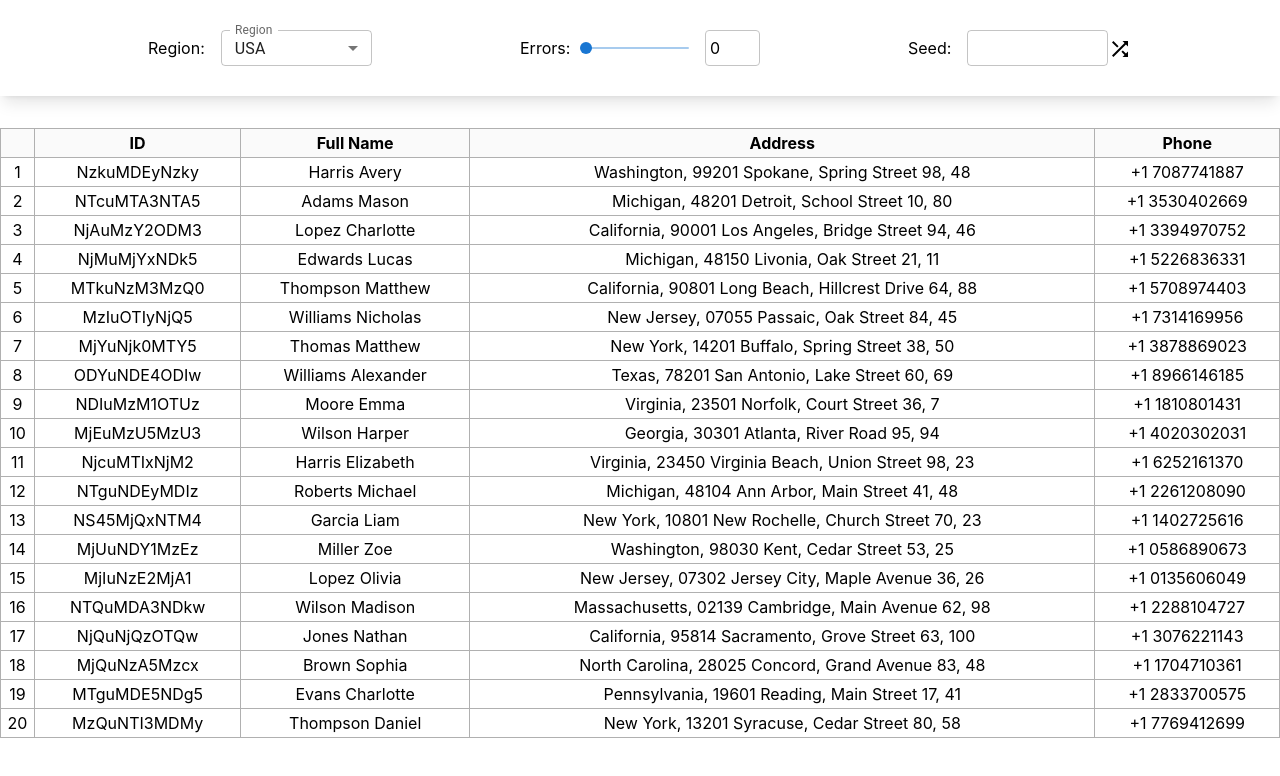
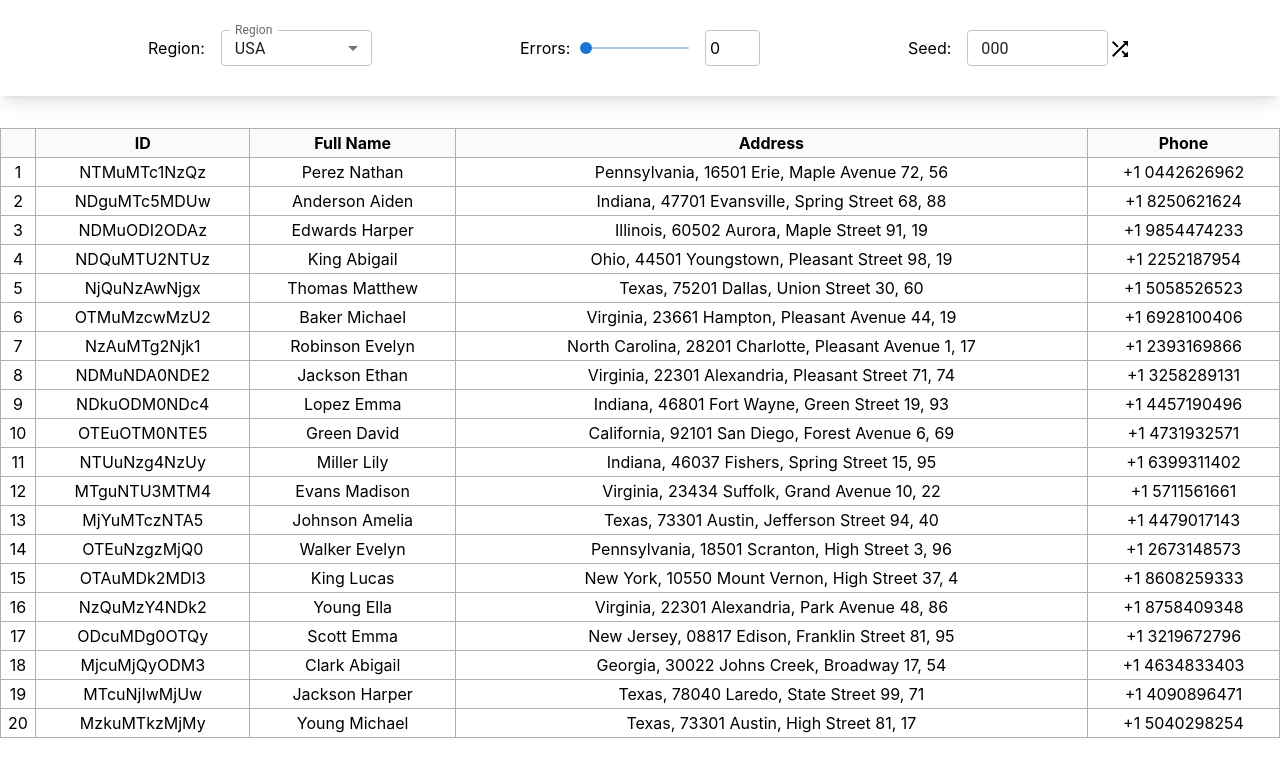
Before and after one commit to oOFaYOo/data_randomizer, a React (Create React App) app: page / in a window 1280 px wide. Shown: the top 776 px of the page. Built offline with nearby package versions, Linux system fonts and the light colour scheme; the HTML template or start-up script is replaced by a standard one.

Commit message:
fix randomization repeat

```diff
--- a/src/App.tsx
+++ b/src/App.tsx
@@ -1,4 +1,4 @@
-import React, {useEffect, useState} from 'react';
+import React, {useCallback, useEffect, useState} from 'react';
 import TopPanel from "./components/TopPanel";
 import Table from "./components/Table";
 import getRandomData, {regionType} from "./Generator";
@@ -10,35 +10,21 @@ function App() {
     const [data, setData] = useState<TableType>([]);
     const [region, setRegion] = useState<regionType>(regionType.usa);
     const [errors, setErrors] = useState<string>('0');
-    const [seed, setSeed] = useState<string>('');
-
-    const predictableRandom = seedrandom(seed);
+    const [seed, setSeed] = useState<string>('000');
+    const random = useCallback(seedrandom(seed), [seed]);
+    console.log(seed);
 
     useEffect(() => {
         const arr = [];
         let i = 0;
         while (i < 20) {
-            arr.push(getRandomData(region, predictableRandom));
+            arr.push(getRandomData(region, random));
             i++;
         }
         setData(arr);
     }, [
         region, errors, seed
     ])
-
-    // useEffect(() => {
-    //
-    //     document.getElementById('tableContainer')?.addEventListener('scroll', function () {
-    //         console.log(data)
-    //         const arr = [...data];
-    //         let i = 0;
-    //         while (i < 5) {
-    //             arr.push(getRandomData(region, predictableRandom));
-    //             i++;
-    //         }
-    //         setData(arr);
-    //     });
-    // }, [])
 
     return (
         <div className={'fixed w-full h-full flex flex-col pb-8'}>
@@ -49,7 +35,8 @@ function App() {
                     const arr = [...data];
                     let i = 0;
                     while (i < 10) {
-                        arr.push(getRandomData(region, predictableRandom));
+                        const userData = getRandomData(region, random);
+                        arr.push(userData);
                         i++;
                     }
                     setData(arr);
```
